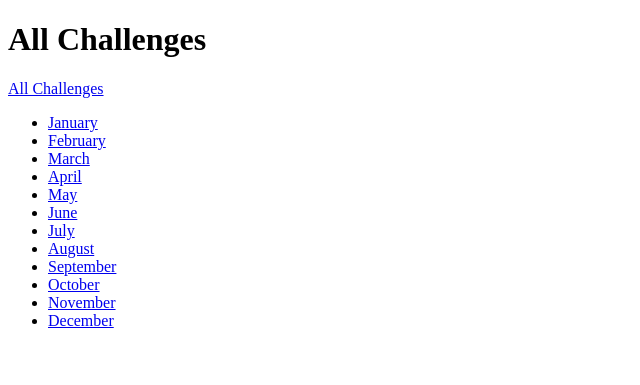
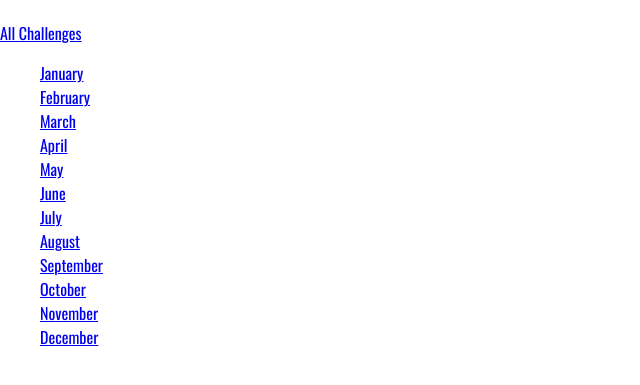
Before and after one commit to sean-dhill/learning-django, a Django app: page /challenges/ in a window 1280 px wide. Shown: the top 385 px of the page, without its empty margins (0-640 px from the left). Run offline with Django 5.2, Linux system fonts and the light colour scheme.

Commit message:
Added styling

```diff
--- /dev/null
+++ b/monthly_challenges/challenges/static/challenges/challenges.css
@@ -0,0 +1,3 @@
+ul {
+    list-style: none;
+}
--- a/monthly_challenges/challenges/templates/challenges/index.html
+++ b/monthly_challenges/challenges/templates/challenges/index.html
@@ -1,12 +1,13 @@
 {%extends "base.html"%}
+{% load static %}
+
+{% block css_files %}
+    <link rel = "stylesheet" href ="{% static "challenges/challenges.css"%}">
+{% endblock %}
 
 {%block page_title%}
     All Challenges
 {% endblock %}
-
-        {% block title %}
-        All Challenges
-        {%endblock%}
 
 
 
--- a/monthly_challenges/monthly_challenges/settings.py
+++ b/monthly_challenges/monthly_challenges/settings.py
@@ -120,6 +120,10 @@ USE_TZ = True
 
 STATIC_URL = 'static/'
 
+STATICFILES_DIRS = [
+    BASE_DIR / "static"
+]
+
 # Default primary key field type
 # https://docs.djangoproject.com/en/5.2/ref/settings/#default-auto-field
 
--- /dev/null
+++ b/monthly_challenges/static/styles.css
@@ -0,0 +1,9 @@
+@import url('https://fonts.googleapis.com/css2?family=Oswald:wght@200..700&display=swap');
+
+html {
+    font-family: "Oswald", sans-serif;
+}
+
+body{
+    margin: 0;
+}
--- a/monthly_challenges/templates/base.html
+++ b/monthly_challenges/templates/base.html
@@ -1,3 +1,5 @@
+{% load static%}
+
 <!DOCTYPE html>
 <html lang="en">
     <head>
@@ -5,6 +7,8 @@
         <meta name="viewport" content="width=device-width, initial-scale=1.0">
         <title>{% block page_title %} My Challenges {% endblock %}</title>
         <h1>{%block title%} {%endblock%}</h1>
+        <link rel="stylesheet" href="{% static "styles.css" %}"></link>
+        {% block css_files %} {% endblock %}
     </head>
     <body>
         {% block content%} {%endblock%}
```
Lines whose indentation alone changed are shown as unchanged.
